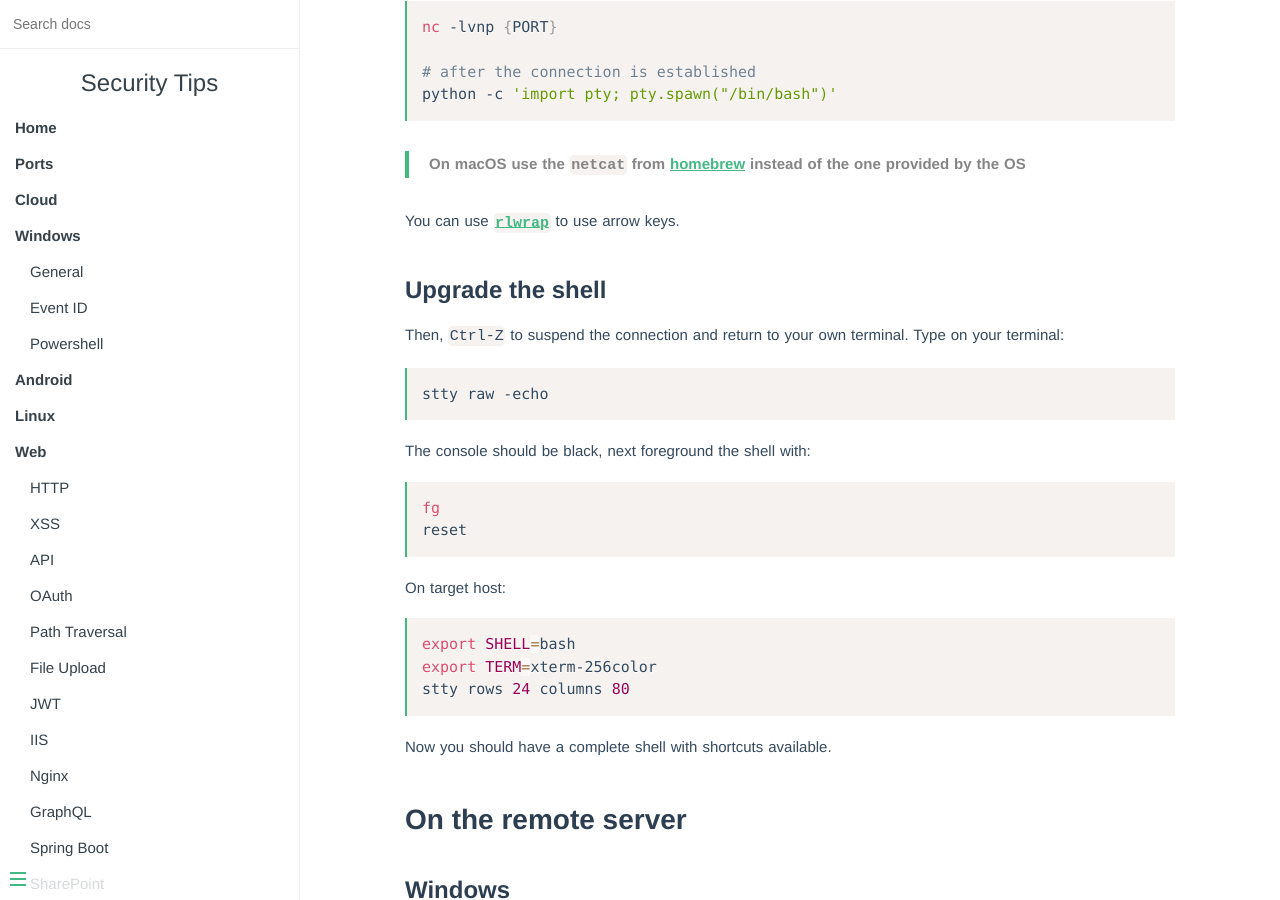
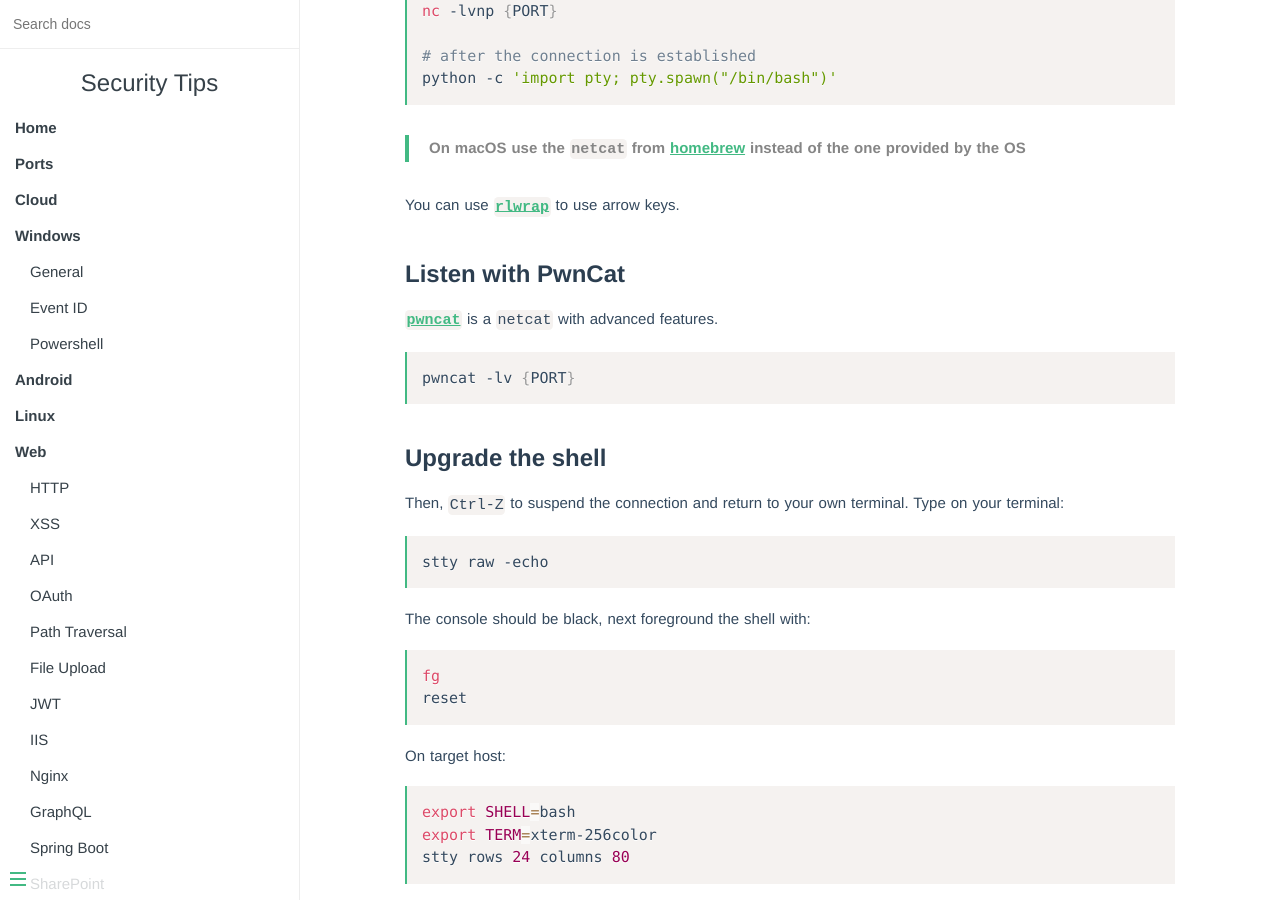
Before and after one commit to vincd/security-tips, an MkDocs documentation site: the page built from docs/reverse-shell.md, in a window 1280 px wide and 900 px high, scrolled down 422 px. Built offline with MkDocs 1.6.1, drawn with Linux system fonts in a browser that asks for light colours; some of the changed lines change nothing that is shown.

Commit message:
Add pwncat to reverse-shell

````diff
--- a/docs/reverse-shell.md
+++ b/docs/reverse-shell.md
@@ -1,5 +1,15 @@
-Reverse-Shell
-=============
+---
+title: "Reverse-Shell"
+description: "Commands to start a reverse shell on multiple languages"
+date: 24/11/2019
+categories:
+ - Misc
+tags:
+ - netcat
+ - bash
+ - shell
+---
+
 
 A list of Reverse Shells on multiple languages. Replace `{IP}` and `{PORT}` values
 with a couple `IP:port` the server can access. Then, on your local machine you open
@@ -22,6 +32,15 @@ python -c 'import pty; pty.spawn("/bin/bash")'
 > instead of the one provided by the OS
 
 You can use [`rlwrap`](https://linux.die.net/man/1/rlwrap) to use arrow keys.
+
+
+### Listen with PwnCat
+
+[`pwncat`](https://pwncat.org/) is a `netcat` with advanced features.
+
+```bash
+pwncat -lv {PORT}
+```
 
 
 ### Upgrade the shell
````
